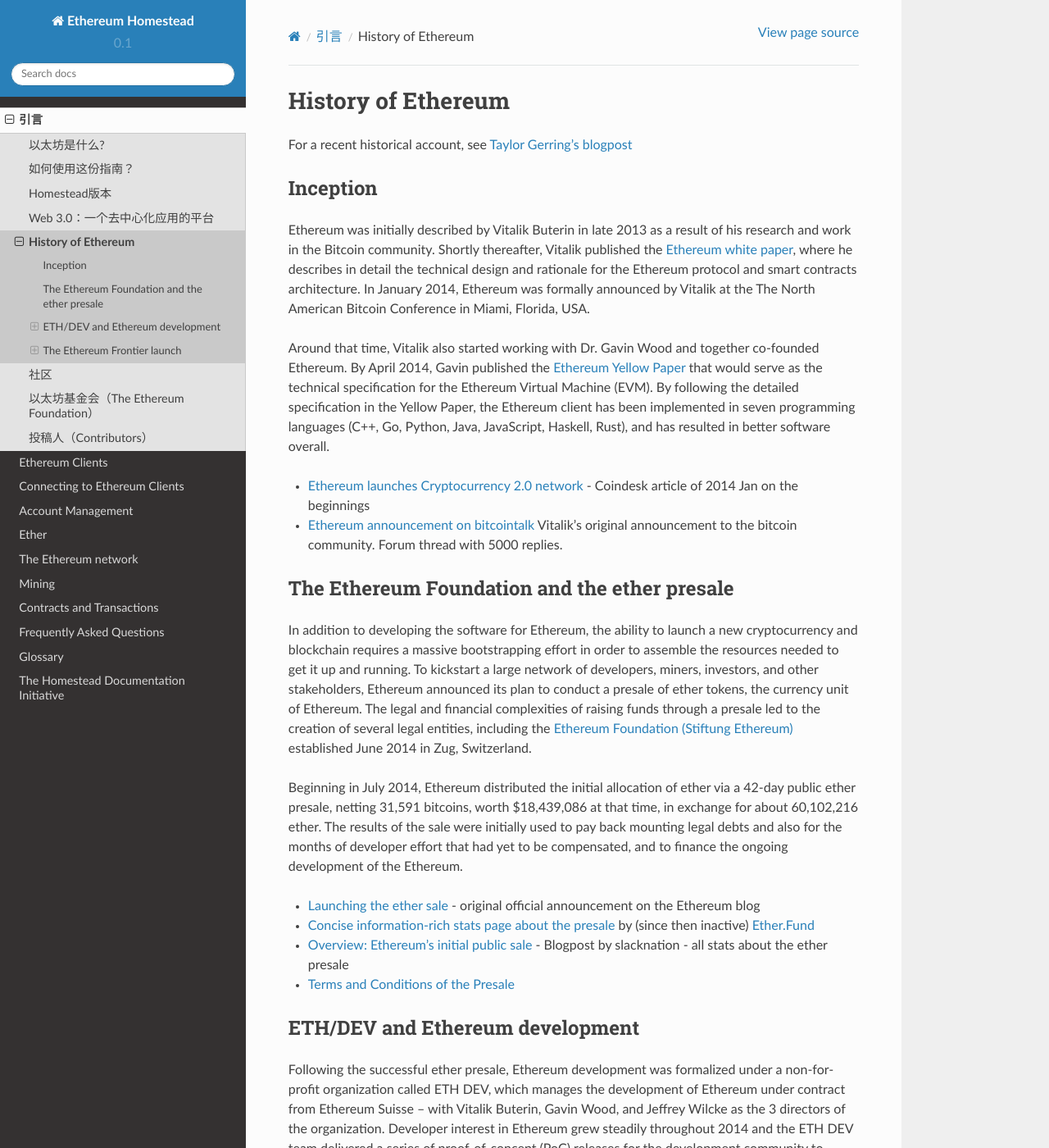
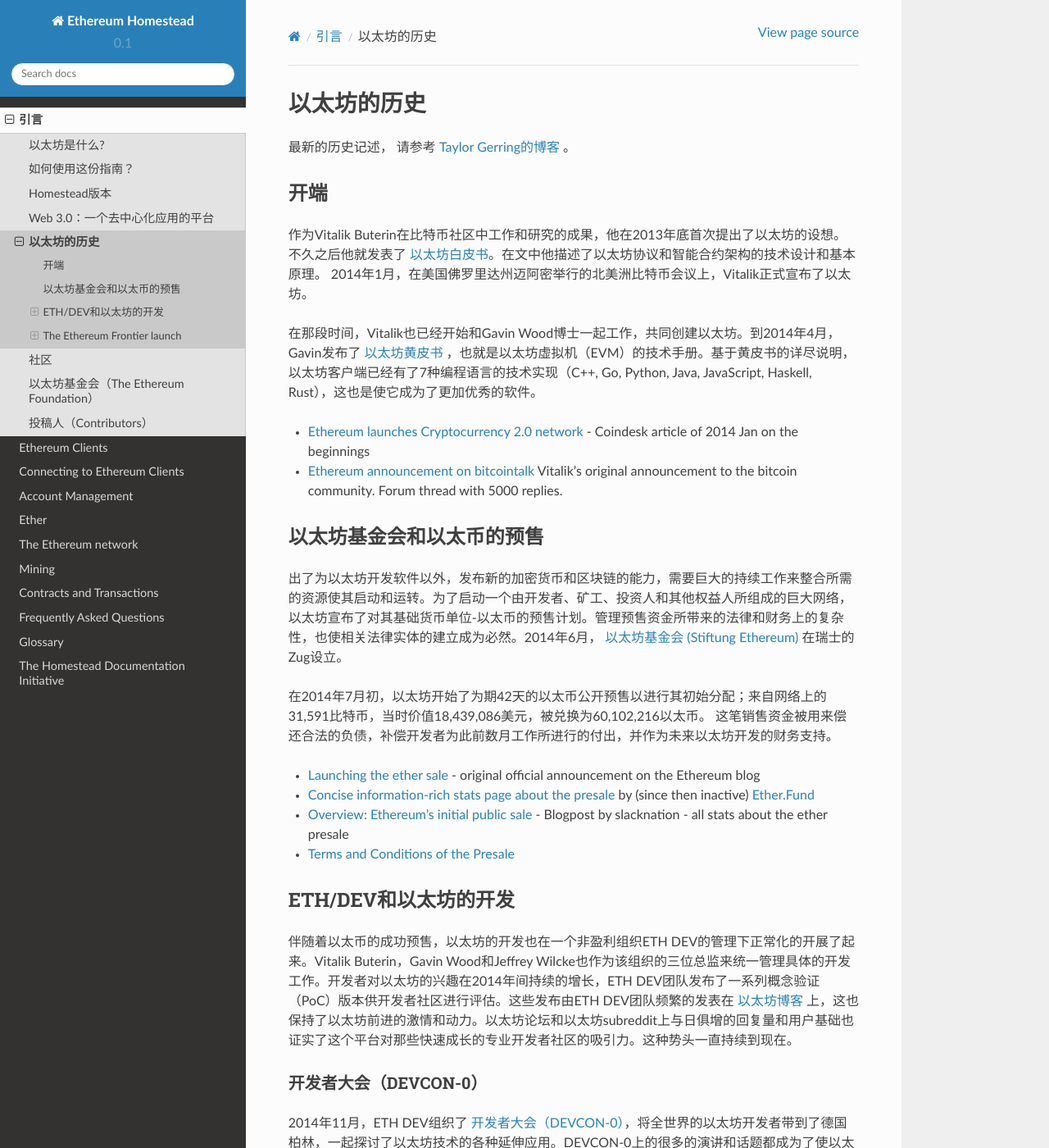
Before and after one commit to riversyang/homestead-guide-cn, a Sphinx documentation site: the page built from source/introduction/history-of-ethereum.rst, in a window 1280 px wide and 1400 px high. Shown: the whole window at 82% size. Built offline with Sphinx 7.4.7 and the Read the Docs theme 2.0.0, drawn with Linux system fonts in a browser that asks for light colours; some of the changed text lies outside the part shown.

Commit message:
Update translation of history-of-ethereum section.

```diff
--- a/source/introduction/history-of-ethereum.rst
+++ b/source/introduction/history-of-ethereum.rst
@@ -1,23 +1,23 @@
 ********************************************************************************
-History of Ethereum
+以太坊的历史
 ********************************************************************************
 
-For a recent historical account, see `Taylor Gerring's blogpost <https://blog.ethereum.org/2016/02/09/cut-and-try-building-a-dream/>`_
+最新的历史记述， 请参考 `Taylor Gerring的博客 <https://blog.ethereum.org/2016/02/09/cut-and-try-building-a-dream/>`_ 。
 
-Inception
+开端
 ================================================================================
-Ethereum was initially described by Vitalik Buterin in late 2013 as a result of his research and work in the Bitcoin community. Shortly thereafter, Vitalik published the `Ethereum white paper <https://github.com/ethereum/wiki/wiki/White-Paper>`_, where he describes in detail the technical design and rationale for the Ethereum protocol and smart contracts architecture. In January 2014, Ethereum was formally announced by Vitalik at the The North American Bitcoin Conference in Miami, Florida, USA.
+作为Vitalik Buterin在比特币社区中工作和研究的成果，他在2013年底首次提出了以太坊的设想。不久之后他就发表了 `以太坊白皮书 <https://github.com/ethereum/wiki/wiki/White-Paper>`_。在文中他描述了以太坊协议和智能合约架构的技术设计和基本原理。 2014年1月，在美国佛罗里达州迈阿密举行的北美洲比特币会议上，Vitalik正式宣布了以太坊。
 
-Around that time, Vitalik also started working with Dr. Gavin Wood and together co-founded Ethereum. By April 2014, Gavin published the `Ethereum Yellow Paper <https://github.com/ethereum/yellowpaper>`_ that would serve as the technical specification for the Ethereum Virtual Machine (EVM). By following the detailed specification in the Yellow Paper, the Ethereum client has been implemented in seven programming languages (C++, Go, Python, Java, JavaScript, Haskell, Rust), and has resulted in better software overall.
+在那段时间，Vitalik也已经开始和Gavin Wood博士一起工作，共同创建以太坊。到2014年4月，Gavin发布了 `以太坊黄皮书 <https://github.com/ethereum/yellowpaper>`_ ，也就是以太坊虚拟机（EVM）的技术手册。基于黄皮书的详尽说明，以太坊客户端已经有了7种编程语言的技术实现（C++, Go, Python, Java, JavaScript, Haskell, Rust），这也是使它成为了更加优秀的软件。
 
 * `Ethereum launches Cryptocurrency 2.0 network <http://www.coindesk.com/ethererum-launches-cryptocurrency-2-0-network/>`_ - Coindesk article of 2014 Jan on the beginnings
 * `Ethereum announcement on bitcointalk <https://bitcointalk.org/index.php?topic=428589.0>`_ Vitalik's original announcement to the bitcoin community. Forum thread with 5000 replies.
 
-The Ethereum Foundation and the ether presale
+以太坊基金会和以太币的预售
 ================================================================================
-In addition to developing the software for Ethereum, the ability to launch a new cryptocurrency and blockchain requires a massive bootstrapping effort in order to assemble the resources needed to get it up and running. To kickstart a large network of developers, miners, investors, and other stakeholders, Ethereum announced its plan to conduct a presale of ether tokens, the currency unit of Ethereum. The legal and financial complexities of raising funds through a presale led to the creation of several legal entities, including the :ref:`Ethereum Foundation (Stiftung Ethereum) <foundation>` established June 2014 in Zug, Switzerland.
+出了为以太坊开发软件以外，发布新的加密货币和区块链的能力，需要巨大的持续工作来整合所需的资源使其启动和运转。为了启动一个由开发者、矿工、投资人和其他权益人所组成的巨大网络，以太坊宣布了对其基础货币单位-以太币的预售计划。管理预售资金所带来的法律和财务上的复杂性，也使相关法律实体的建立成为必然。2014年6月， :ref:`以太坊基金会 (Stiftung Ethereum) <foundation>` 在瑞士的Zug设立。
 
-Beginning in July 2014, Ethereum distributed the initial allocation of ether via a 42-day public ether presale, netting 31,591 bitcoins, worth $18,439,086 at that time, in exchange for about 60,102,216 ether. The results of the sale were initially used to pay back mounting legal debts and also for the months of developer effort that had yet to be compensated, and to finance the ongoing development of the Ethereum.
+在2014年7月初，以太坊开始了为期42天的以太币公开预售以进行其初始分配；来自网络上的31,591比特币，当时价值18,439,086美元，被兑换为60,102,216以太币。 这笔销售资金被用来偿还合法的负债，补偿开发者为此前数月工作所进行的付出，并作为未来以太坊开发的财务支持。
 
 * `Launching the ether sale <https://blog.ethereum.org/2014/07/22/launching-the-ether-sale/>`_ - original official announcement on the Ethereum blog
 * `Concise information-rich stats page about the presale <http://ether.fund/market>`_ by (since then inactive) `Ether.Fund <http://ether.fund/>`_
@@ -25,13 +25,13 @@
 * `Terms and Conditions of the Presale <https://www.ethereum.org/pdfs/TermsAndConditionsOfTheEthereumGenesisSale.pdf>`_
 
 
-ETH/DEV and Ethereum development
+ETH/DEV和以太坊的开发
 ================================================================================
-Following the successful ether presale, Ethereum development was formalized under a non-for-profit organization called ETH DEV, which manages the development of Ethereum under contract from Ethereum Suisse – with Vitalik Buterin, Gavin Wood, and Jeffrey Wilcke as the 3 directors of the organization. Developer interest in Ethereum grew steadily throughout 2014 and the ETH DEV team delivered a series of proof-of-concept (PoC) releases for the development community to evaluate. Frequent posts by ETH DEV team on the  `the Ethereum blog <https://blog.ethereum.org>`_ also kept the excitement and momentum around Ethereum going. Increasing traffic and growing user-base on both the Ethereum forum and the ethereum subreddit testified that the platform is attracting a fast-growing and devoted developer community. This trend has been continuing to this very day.
+伴随着以太币的成功预售，以太坊的开发也在一个非盈利组织ETH DEV的管理下正常化的开展了起来。Vitalik Buterin，Gavin Wood和Jeffrey Wilcke也作为该组织的三位总监来统一管理具体的开发工作。开发者对以太坊的兴趣在2014年间持续的增长，ETH DEV团队发布了一系列概念验证（PoC）版本供开发者社区进行评估。这些发布由ETH DEV团队频繁的发表在 `以太坊博客 <https://blog.ethereum.org>`_ 上，这也保持了以太坊前进的激情和动力。以太坊论坛和以太坊subreddit上与日俱增的回复量和用户基础也证实了这个平台对那些快速成长的专业开发者社区的吸引力。这种势头一直持续到现在。
 
-DEVCON-0
+开发者大会（DEVCON-0）
 --------------------------------------------------------------------------------
-In November 2014, ETH DEV organized the `DEVCON-0 event <https://blog.ethereum.org/2014/12/05/d%CE%BEvcon-0-recap/>`_, which brought together Ethereum developers from around the world to Berlin to meet and discuss a diverse range of Ethereum technology topics. Several of the presentations and sessions at DEVcon-0 would later drive important initiatives to make Ethereum more reliable, more secure, and more scalable. Overall, the event galvanized developers as they continued to work towards the launch of Ethereum.
+2014年11月，ETH DEV组织了 `开发者大会（DEVCON-0） <https://blog.ethereum.org/2014/12/05/d%CE%BEvcon-0-recap/>`_，将全世界的以太坊开发者带到了德国柏林，一起探讨了以太坊技术的各种延伸应用。DEVCON-0上的很多的演讲和话题都成为了使以太坊更加可靠、安全和可伸缩的重要启蒙。总体而言，这次大会激励了开发者们为以太坊的正式发布继续工作。
 
 * `DEVCON-0 talks youtube playlist <https://www.youtube.com/watch?v=_BvvUlKDqp0&list=PLJqWcTqh_zKEjpSej3ddtDOKPRGl_7MhS>`_
 * `DEVCON-0 reddit post <https://www.reddit.com/r/ethereum/comments/2nle7m/community_update_whats_going_on_devcon0/>`_
@@ -41,7 +41,6 @@
 
 DEVgrants program
 --------------------------------------------------------------------------------
-
 In April 2015, `the DEVgrants program <https://blog.ethereum.org/2015/04/07/devgrants-help/>`_ was announced, which is a program that offers funding for contributions both to the Ethereum platform, and to projects based on Ethereum. Hundreds of developers were already contributing their time and thinking to Ethereum projects and in open source projects. This program served to reward and support those developers for their contributions. The DEVgrants program continues to operate today and funding of the program was recently renewed in January 2016.
 
 * `DEVgrants initial announcement <https://blog.ethereum.org/2015/04/07/devgrants-help/>`_
@@ -53,7 +52,6 @@
 
 Olympic testnet, bug bounty and security audit
 --------------------------------------------------------------------------------
-
 Throughout 2014 and 2015 development went through a series of proof of concept releases leading to the 9th POC open testnet, called Olympic. The developer community was `invited to test the limits of the network <https://blog.ethereum.org/2015/05/09/olympic-frontier-pre-release/>`_ and a substantial prize fund was allocated to award those holding various records or having success in breaking the system in some way or other. The `rewards were announced <https://blog.ethereum.org/2015/08/26/olympic-rewards-announced/>`_ officially a month after the live release.
 
 In early 2015, an `Ethereum Bounty Program <http://bounty.ethereum.org/>`_ was launched, offering BTC rewards for finding vulnerabilities in any part of the Ethereum software stack. This has undoubtedly contributed to the reliability and security of Ethereum and the confidence of the Ethereum community in the technology. The bounty program is currently still active and there is no end date planned.
```
